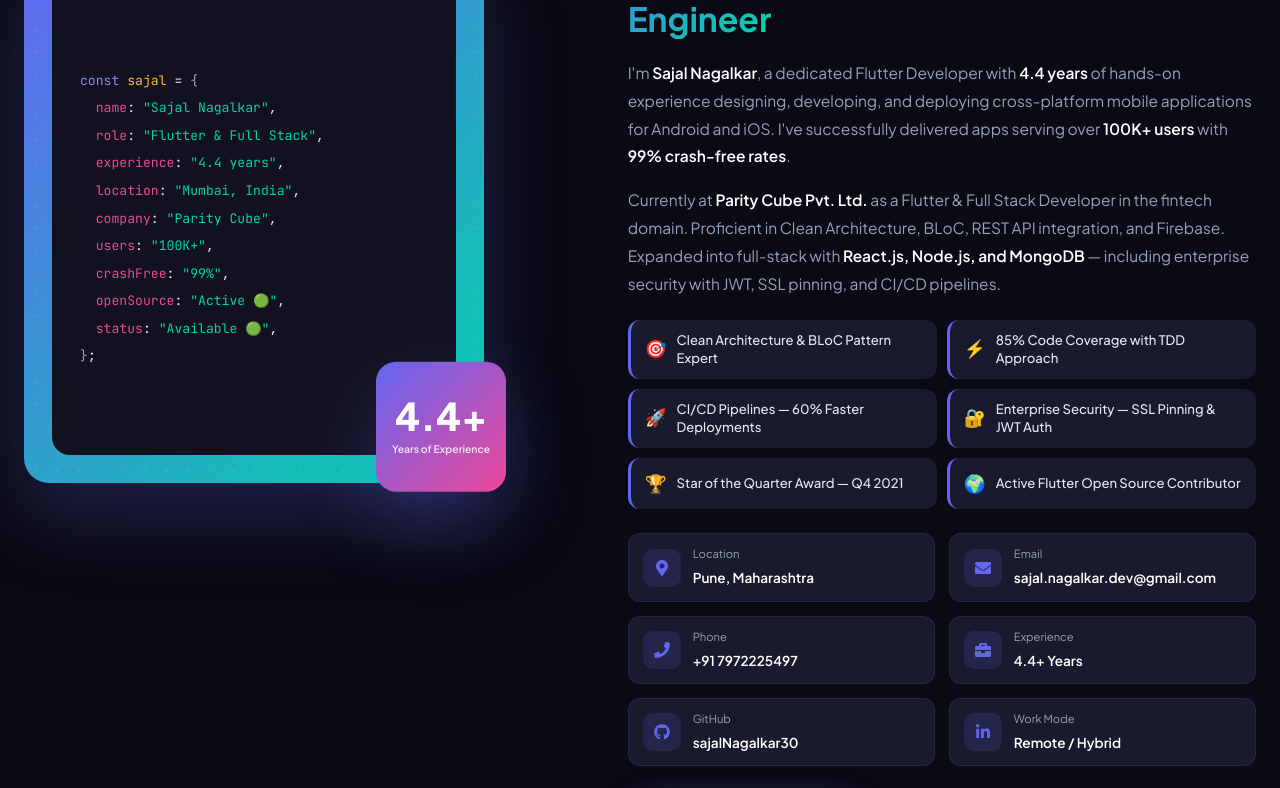
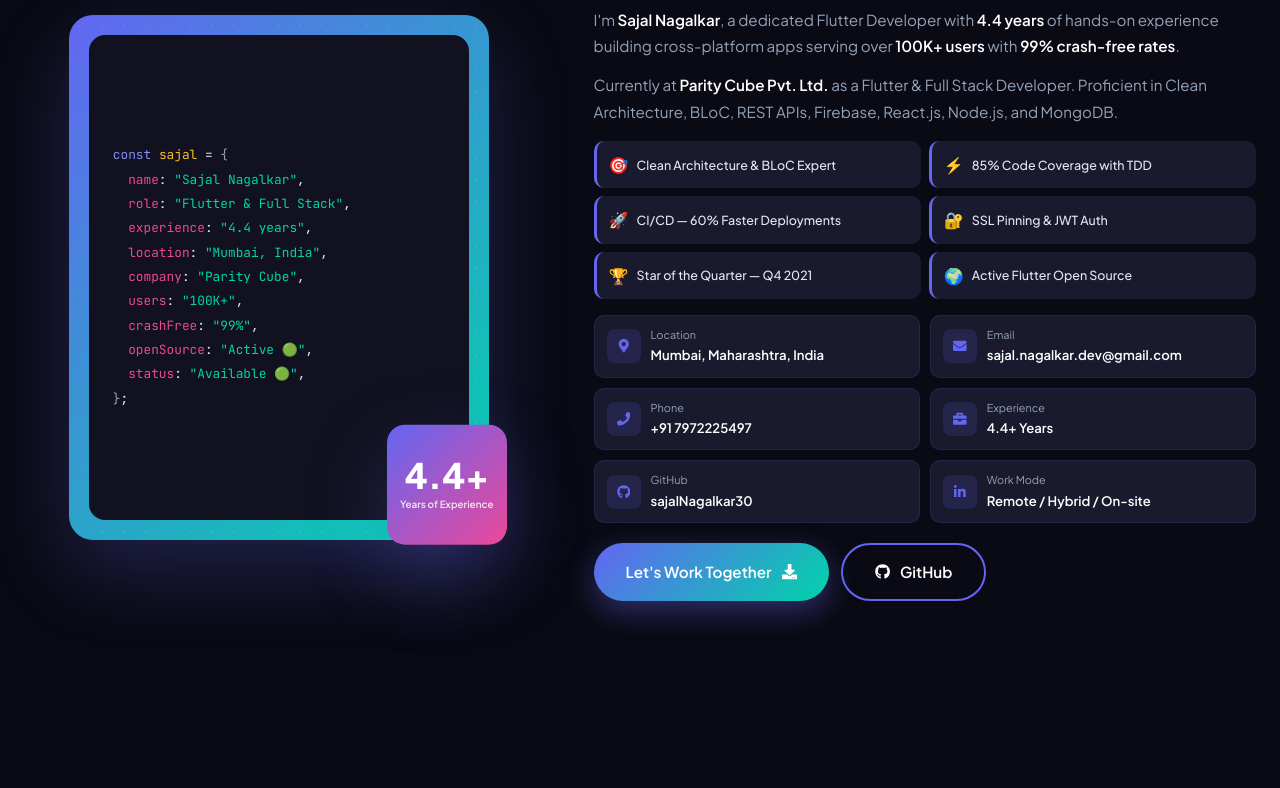
Before and after one commit to sajalNagalkar30/PersonalPortfolio, a React (Create React App) app in the folder sajal-portfolio/: page / in a window 1280 px wide. Shown: the part 1203-1991 px from the top of the page. Built offline with nearby package versions, Linux system fonts and the light colour scheme.

Commit message:
Redesign About section: fix layout, remove blank spaces, update location

```diff
--- a/sajal-portfolio/src/components/About.jsx
+++ b/sajal-portfolio/src/components/About.jsx
@@ -7,12 +7,21 @@
 
 const About = () => {
   const highlights = [
-    { icon: '🎯', text: 'Clean Architecture & BLoC Pattern Expert' },
-    { icon: '⚡', text: '85% Code Coverage with TDD Approach' },
-    { icon: '🚀', text: 'CI/CD Pipelines — 60% Faster Deployments' },
-    { icon: '🔐', text: 'Enterprise Security — SSL Pinning & JWT Auth' },
-    { icon: '🏆', text: 'Star of the Quarter Award — Q4 2021' },
-    { icon: '🌍', text: 'Active Flutter Open Source Contributor' },
+    { icon: '🎯', text: 'Clean Architecture & BLoC Expert' },
+    { icon: '⚡', text: '85% Code Coverage with TDD' },
+    { icon: '🚀', text: 'CI/CD — 60% Faster Deployments' },
+    { icon: '🔐', text: 'SSL Pinning & JWT Auth' },
+    { icon: '🏆', text: 'Star of the Quarter — Q4 2021' },
+    { icon: '🌍', text: 'Active Flutter Open Source' },
+  ];
+
+  const details = [
+    { icon: <FaMapMarkerAlt />, label: 'Location', value: personalInfo.location },
+    { icon: <FaEnvelope />, label: 'Email', value: personalInfo.email },
+    { icon: <FaPhone />, label: 'Phone', value: personalInfo.phone },
+    { icon: <FaBriefcase />, label: 'Experience', value: `${personalInfo.stats.yearsExperience}+ Years` },
+    { icon: <FaGithub />, label: 'GitHub', value: personalInfo.githubUsername },
+    { icon: <FaLinkedinIn />, label: 'Work Mode', value: personalInfo.workMode },
   ];
 
   return (
@@ -37,49 +46,19 @@
                       <span className="code-var">sajal</span> ={' '}
                       <span className="code-bracket">{'{'}</span>
                     </span>
-                    <span className="code-line">
-                      &nbsp;&nbsp;<span className="code-property">name</span>:{' '}
-                      <span className="code-string">"Sajal Nagalkar"</span>,
-                    </span>
-                    <span className="code-line">
-                      &nbsp;&nbsp;<span className="code-property">role</span>:{' '}
-                      <span className="code-string">"Flutter & Full Stack"</span>,
-                    </span>
-                    <span className="code-line">
-                      &nbsp;&nbsp;<span className="code-property">experience</span>:{' '}
-                      <span className="code-string">"4.4 years"</span>,
-                    </span>
-                    <span className="code-line">
-                      &nbsp;&nbsp;<span className="code-property">location</span>:{' '}
-                      <span className="code-string">"Mumbai, India"</span>,
-                    </span>
-                    <span className="code-line">
-                      &nbsp;&nbsp;<span className="code-property">company</span>:{' '}
-                      <span className="code-string">"Parity Cube"</span>,
-                    </span>
-                    <span className="code-line">
-                      &nbsp;&nbsp;<span className="code-property">users</span>:{' '}
-                      <span className="code-string">"100K+"</span>,
-                    </span>
-                    <span className="code-line">
-                      &nbsp;&nbsp;<span className="code-property">crashFree</span>:{' '}
-                      <span className="code-string">"99%"</span>,
-                    </span>
-                    <span className="code-line">
-                      &nbsp;&nbsp;<span className="code-property">openSource</span>:{' '}
-                      <span className="code-string">"Active 🟢"</span>,
-                    </span>
-                    <span className="code-line">
-                      &nbsp;&nbsp;<span className="code-property">status</span>:{' '}
-                      <span className="code-string">"Available 🟢"</span>,
-                    </span>
-                    <span className="code-line">
-                      <span className="code-bracket">{'}'}</span>;
-                    </span>
+                    <span className="code-line">&nbsp;&nbsp;<span className="code-property">name</span>: <span className="code-string">"Sajal Nagalkar"</span>,</span>
+                    <span className="code-line">&nbsp;&nbsp;<span className="code-property">role</span>: <span className="code-string">"Flutter & Full Stack"</span>,</span>
+                    <span className="code-line">&nbsp;&nbsp;<span className="code-property">experience</span>: <span className="code-string">"4.4 years"</span>,</span>
+                    <span className="code-line">&nbsp;&nbsp;<span className="code-property">location</span>: <span className="code-string">"Mumbai, India"</span>,</span>
+                    <span className="code-line">&nbsp;&nbsp;<span className="code-property">company</span>: <span className="code-string">"Parity Cube"</span>,</span>
+                    <span className="code-line">&nbsp;&nbsp;<span className="code-property">users</span>: <span className="code-string">"100K+"</span>,</span>
+                    <span className="code-line">&nbsp;&nbsp;<span className="code-property">crashFree</span>: <span className="code-string">"99%"</span>,</span>
+                    <span className="code-line">&nbsp;&nbsp;<span className="code-property">openSource</span>: <span className="code-string">"Active 🟢"</span>,</span>
+                    <span className="code-line">&nbsp;&nbsp;<span className="code-property">status</span>: <span className="code-string">"Available 🟢"</span>,</span>
+                    <span className="code-line"><span className="code-bracket">{'}'}</span>;</span>
                   </div>
                 </div>
               </div>
-
               <div className="experience-badge">
                 <span className="number">{personalInfo.stats.yearsExperience}+</span>
                 <span className="text">Years of Experience</span>
@@ -88,26 +67,19 @@
           </div>
 
           <div className="about-content">
-            <h3>
-              Flutter Developer &amp;{' '}
-              <span className="highlight">Full Stack Engineer</span>
-            </h3>
+            <h3>Flutter Developer &amp; <span className="highlight">Full Stack Engineer</span></h3>
 
             <p className="about-text">
-              I'm <strong>{personalInfo.name}</strong>, a dedicated Flutter Developer
-              with <strong>{personalInfo.stats.yearsExperience} years</strong> of hands-on
-              experience designing, developing, and deploying cross-platform mobile
-              applications for Android and iOS. I've successfully delivered apps
-              serving over <strong>{personalInfo.stats.activeUsers} users</strong> with{' '}
+              I'm <strong>{personalInfo.name}</strong>, a dedicated Flutter Developer with{' '}
+              <strong>{personalInfo.stats.yearsExperience} years</strong> of hands-on experience
+              building cross-platform apps serving over{' '}
+              <strong>{personalInfo.stats.activeUsers} users</strong> with{' '}
               <strong>{personalInfo.stats.crashFreeRate} crash-free rates</strong>.
             </p>
 
             <p className="about-text">
-              Currently at <strong>Parity Cube Pvt. Ltd.</strong> as a Flutter &amp;
-              Full Stack Developer in the fintech domain. Proficient in Clean
-              Architecture, BLoC, REST API integration, and Firebase. Expanded into
-              full-stack with <strong>React.js, Node.js, and MongoDB</strong> —
-              including enterprise security with JWT, SSL pinning, and CI/CD pipelines.
+              Currently at <strong>Parity Cube Pvt. Ltd.</strong> as a Flutter & Full Stack Developer.
+              Proficient in Clean Architecture, BLoC, REST APIs, Firebase, React.js, Node.js, and MongoDB.
             </p>
 
             <div className="about-highlights">
@@ -120,60 +92,22 @@
             </div>
 
             <div className="about-details">
-              <div className="about-detail-item">
-                <div className="icon"><FaMapMarkerAlt /></div>
-                <div className="info">
-                  <label>Location</label>
-                  <span>Pune, Maharashtra</span>
+              {details.map((item, idx) => (
+                <div className="about-detail-item" key={idx}>
+                  <div className="icon">{item.icon}</div>
+                  <div className="info">
+                    <label>{item.label}</label>
+                    <span>{item.value}</span>
+                  </div>
                 </div>
-              </div>
-              <div className="about-detail-item">
-                <div className="icon"><FaEnvelope /></div>
-                <div className="info">
-                  <label>Email</label>
-                  <span>{personalInfo.email}</span>
-                </div>
-              </div>
-              <div className="about-detail-item">
-                <div className="icon"><FaPhone /></div>
-                <div className="info">
-                  <label>Phone</label>
-                  <span>{personalInfo.phone}</span>
-                </div>
-              </div>
-              <div className="about-detail-item">
-                <div className="icon"><FaBriefcase /></div>
-                <div className="info">
-                  <label>Experience</label>
-                  <span>{personalInfo.stats.yearsExperience}+ Years</span>
-                </div>
-              </div>
-              <div className="about-detail-item">
-                <div className="icon"><FaGithub /></div>
-                <div className="info">
-                  <label>GitHub</label>
-                  <span>{personalInfo.githubUsername}</span>
-                </div>
-              </div>
-              <div className="about-detail-item">
-                <div className="icon"><FaLinkedinIn /></div>
-                <div className="info">
-                  <label>Work Mode</label>
-                  <span>Remote / Hybrid</span>
-                </div>
-              </div>
+              ))}
             </div>
 
             <div className="about-buttons">
               <a href="#contact" className="btn btn-primary">
                 Let's Work Together <FaDownload />
               </a>
-              <a
-                href={personalInfo.github}
-                target="_blank"
-                rel="noreferrer"
-                className="btn btn-secondary"
-              >
+              <a href={personalInfo.github} target="_blank" rel="noreferrer" className="btn btn-secondary">
                 <FaGithub /> GitHub
               </a>
             </div>
--- a/sajal-portfolio/src/styles/about.css
+++ b/sajal-portfolio/src/styles/about.css
@@ -1,21 +1,26 @@
 .about-grid {
   display: grid;
-  grid-template-columns: 1fr 1.2fr;
-  gap: 80px;
-  align-items: start;
+  grid-template-columns: 1fr 1.3fr;
+  gap: 60px;
+  align-items: center;
+}
+
+.about-image-section {
+  display: flex;
+  justify-content: center;
 }
 
 .about-image-container {
   width: 100%;
-  max-width: 460px;
+  max-width: 420px;
   position: relative;
 }
 
 .about-image-box {
   width: 100%;
-  height: 530px;
+  aspect-ratio: 4/5;
   background: var(--gradient-1);
-  border-radius: 25px;
+  border-radius: 24px;
   position: relative;
   overflow: hidden;
   box-shadow: var(--shadow-lg);
@@ -24,119 +29,100 @@
 .about-pattern {
   position: absolute;
   inset: 0;
-  background-image: radial-gradient(circle, rgba(255, 255, 255, 0.1) 1px, transparent 1px);
+  background-image: radial-gradient(circle, rgba(255,255,255,0.08) 1px, transparent 1px);
   background-size: 22px 22px;
 }
 
 .about-inner-box {
   position: absolute;
-  inset: 28px;
+  inset: 20px;
   background: var(--dark-2);
-  border-radius: 18px;
+  border-radius: 16px;
   display: flex;
   align-items: center;
   justify-content: center;
-  padding: 28px;
+  padding: 20px 24px;
 }
 
 .about-code-block {
   font-family: 'JetBrains Mono', monospace;
-  font-size: 0.82rem;
+  font-size: 0.8rem;
   width: 100%;
-  line-height: 2.1;
+  line-height: 1.9;
 }
 
-.code-line {
-  display: block;
-}
-
-.code-keyword {
-  color: var(--primary-light);
-}
-
-.code-var {
-  color: #fbbf24;
-}
-
-.code-string {
-  color: var(--secondary);
-}
-
-.code-property {
-  color: #ec4899;
-}
-
-.code-bracket {
-  color: var(--text-secondary);
-}
+.code-line { display: block; }
+.code-keyword  { color: var(--primary-light); }
+.code-var      { color: #fbbf24; }
+.code-string   { color: var(--secondary); }
+.code-property { color: #ec4899; }
+.code-bracket  { color: var(--text-secondary); }
 
 .experience-badge {
   position: absolute;
-  bottom: -22px;
-  right: -22px;
-  width: 130px;
-  height: 130px;
+  bottom: -18px;
+  right: -18px;
+  width: 120px;
+  height: 120px;
   background: var(--gradient-2);
-  border-radius: 20px;
+  border-radius: 18px;
   display: flex;
   flex-direction: column;
   align-items: center;
   justify-content: center;
   box-shadow: var(--shadow-lg);
-  transform: rotate(8deg);
+  transform: rotate(6deg);
   animation: float 5s ease-in-out infinite;
 }
 
 .experience-badge .number {
-  font-size: 2.4rem;
+  font-size: 2.2rem;
   font-weight: 800;
   color: var(--white);
   line-height: 1;
 }
 
 .experience-badge .text {
-  font-size: 0.65rem;
-  color: rgba(255, 255, 255, 0.85);
+  font-size: 0.62rem;
+  color: rgba(255,255,255,0.85);
   text-align: center;
   font-weight: 600;
-  padding: 0 8px;
+  padding: 0 6px;
   margin-top: 4px;
 }
 
+/* Right side content */
 .about-content h3 {
-  font-size: 2.1rem;
+  font-size: 1.9rem;
   font-weight: 700;
   color: var(--white);
-  margin-bottom: 18px;
+  margin-bottom: 14px;
   line-height: 1.3;
 }
 
 .about-text {
   color: var(--text-secondary);
-  margin-bottom: 16px;
-  line-height: 1.8;
-  font-size: 0.97rem;
+  margin-bottom: 12px;
+  line-height: 1.75;
+  font-size: 0.95rem;
 }
 
-.about-text strong {
-  color: var(--white);
-  font-weight: 600;
-}
+.about-text strong { color: var(--white); font-weight: 600; }
 
 .about-highlights {
   display: grid;
   grid-template-columns: 1fr 1fr;
-  gap: 10px;
-  margin: 22px 0;
+  gap: 8px;
+  margin: 16px 0;
 }
 
 .highlight-item {
   display: flex;
   align-items: center;
-  gap: 10px;
-  padding: 11px 14px;
+  gap: 8px;
+  padding: 10px 12px;
   background: var(--dark-3);
-  border-radius: 12px;
+  border-radius: 10px;
   border-left: 3px solid var(--primary);
   transition: all 0.3s ease;
 }
@@ -146,96 +132,98 @@
   transform: translateX(3px);
 }
 
-.highlight-icon {
-  font-size: 1.1rem;
-}
+.highlight-icon { font-size: 1rem; flex-shrink: 0; }
 
 .highlight-item span:last-child {
   color: var(--text);
-  font-size: 0.82rem;
+  font-size: 0.78rem;
   font-weight: 500;
-  line-height: 1.4;
+  line-height: 1.3;
 }
 
 .about-details {
   display: grid;
   grid-template-columns: 1fr 1fr;
-  gap: 14px;
-  margin: 24px 0;
+  gap: 10px;
+  margin: 16px 0;
 }
 
 .about-detail-item {
   display: flex;
   align-items: center;
-  gap: 12px;
-  padding: 10px 14px;
+  gap: 10px;
+  padding: 10px 12px;
   background: var(--dark-3);
-  border-radius: 12px;
+  border-radius: 10px;
   border: 1px solid var(--border-color);
 }
 
 .about-detail-item .icon {
-  width: 38px;
-  height: 38px;
-  background: rgba(99, 102, 241, 0.15);
-  border-radius: 10px;
+  width: 34px;
+  height: 34px;
+  background: rgba(99,102,241,0.15);
+  border-radius: 8px;
   display: flex;
   align-items: center;
   justify-content: center;
   color: var(--primary);
   flex-shrink: 0;
+  font-size: 0.85rem;
 }
 
+.about-detail-item .info { min-width: 0; }
+
 .about-detail-item .info label {
-  font-size: 0.7rem;
+  font-size: 0.68rem;
   color: var(--text-secondary);
   display: block;
 }
 
 .about-detail-item .info span {
-  font-size: 0.85rem;
+  font-size: 0.82rem;
   color: var(--white);
   font-weight: 600;
+  white-space: nowrap;
+  overflow: hidden;
+  text-overflow: ellipsis;
+  display: block;
 }
 
 .about-buttons {
   display: flex;
-  gap: 14px;
-  margin-top: 24px;
+  gap: 12px;
+  margin-top: 20px;
   flex-wrap: wrap;
 }
 
 @media (max-width: 1024px) {
   .about-grid {
     grid-template-columns: 1fr;
-    gap: 50px;
-    text-align: start;
+    gap: 40px;
   }
 
-  .about-image-section {
-    display: flex;
-    justify-content: center;
+  .about-image-container { max-width: 380px; }
+
+  .about-content h3 { font-size: 1.6rem; }
+
+  .about-highlights { grid-template-columns: 1fr 1fr; }
+
+  .about-buttons { justify-content: center; }
+}
+
+@media (max-width: 600px) {
+  .about-highlights { grid-template-columns: 1fr; }
+
+  .about-details { grid-template-columns: 1fr; }
+
+  .about-image-container { max-width: 320px; }
+
+  .about-code-block { font-size: 0.72rem; }
+
+  .experience-badge {
+    width: 100px; height: 100px;
+    bottom: -14px; right: -14px;
   }
 
-  .about-content h3 {
-    text-align: center;
-  }
-
-  .about-highlights {
-    grid-template-columns: 1fr;
-  }
-
-  .about-buttons {
-    justify-content: center;
-  }
+  .experience-badge .number { font-size: 1.8rem; }
 }
-
-@media (max-width: 768px) {
-  .about-details {
-    grid-template-columns: 1fr;
-  }
-
-  .about-image-box {
-    height: 420px;
-  }
-}
```
